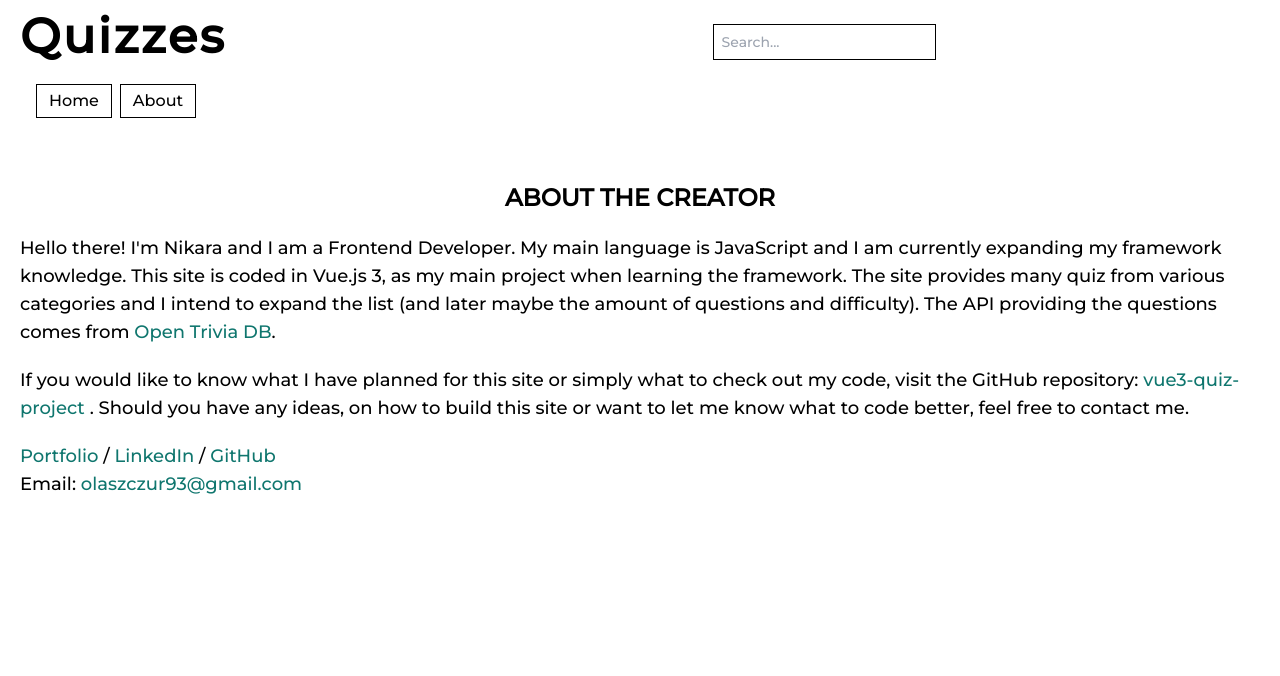
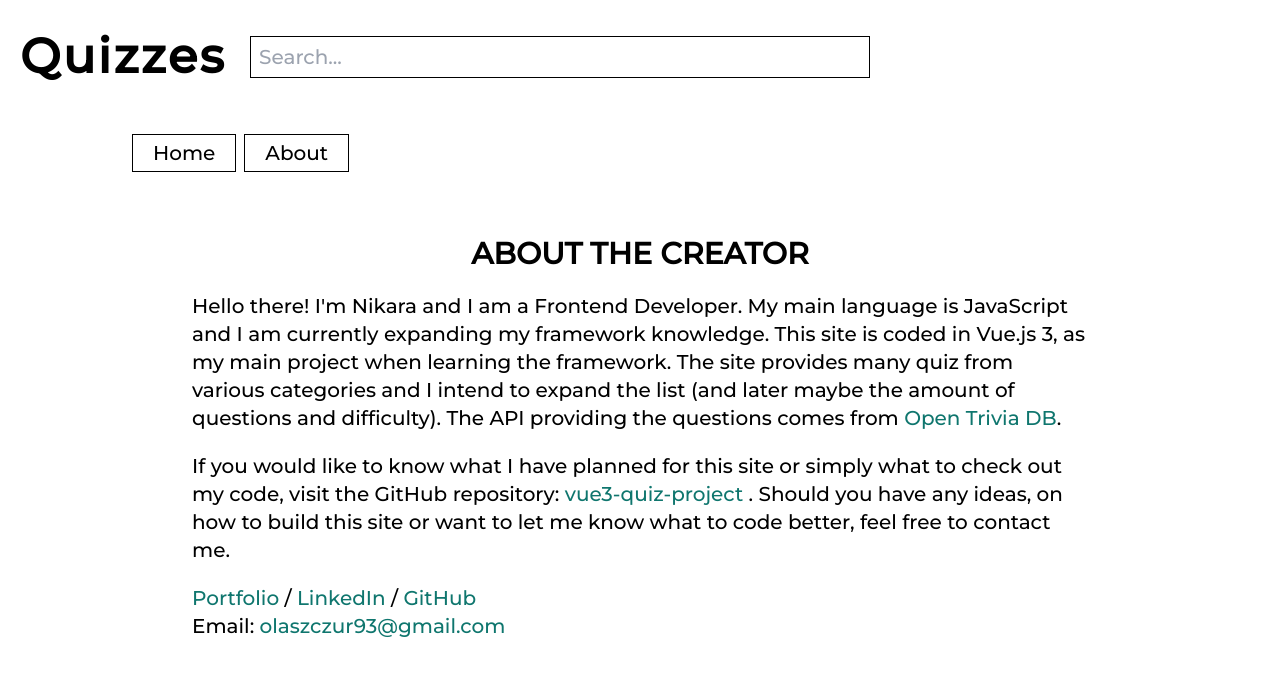
Before and after one commit to Nikara4/vue3-FM-project, a Vue app: page /about in a window 1280 px wide. Shown: the top 676 px of the page. Built offline with nearby package versions, Linux system fonts and the light colour scheme.

Commit message:
responsiveness fix for md and large devices

```diff
--- a/src/App.vue
+++ b/src/App.vue
@@ -1,14 +1,17 @@
 <template>
   <header>
-    <div class="flex w-9/12 px-5 2xl:w-11/12">
+    <div class="flex justify-start xsm:w-full w-9/12 px-5 2xl:w-11/12">
       <h1
-        class="xsm:basis-3/4 xsm:text-5xl xsm:mr-5 font-sans text-5xl antialiased font-semibold tracking-wider my-3 mr-5  2xl:text-8xl 2xl:mr-10"
+        class="xsm:text-4xl xsm:mr-5
+        lg:text-5xl lg:my-8
+        font-sans text-5xl antialiased font-semibold tracking-wider my-3 mr-5"
         ><RouterLink to="/">Quizzes</RouterLink></h1
       >
       <input
         v-model.trim="search"
-        class="xsm:basis-1/4 xsm:w-24 xsm:my-6 xsm:text-sm xsm:p-2 xsm:h-full-h
-        border-black border mx-1 my-10 px-2 2xl:my-14 2xl:text-3xl"
+        class="xsm:basis-2/4 xsm:w-24 xsm:my-5 xsm:text-sm xsm:p-2 xsm:h-full-h
+        lg:text-xl lg:my-9
+        border-black border mx-1 my-10 px-2"
         placeholder="Search..."
       />
       <svg
@@ -26,7 +29,7 @@
         />
       </svg>
     </div>
-    <nav class="xsm:my-0 xsm:list-none flex m-8 2xl:m-12">
+    <nav class="xsm:my-0 lg:m-5 xl:mx-32 list-none  flex m-8">
         <div
         class=""
           v-for="link in navLinks"
--- a/src/components/button/BasicButton.vue
+++ b/src/components/button/BasicButton.vue
@@ -1,5 +1,7 @@
 <template>
-  <button @click="clickAction" class="xsm:text-md xsm:px-3 xsm:mx-1 xsm:my-0 xsm:py-1 xsm:py-0 border border-black px-3 py-1 m-4 mb-4 hover:bg-black hover:text-white duration-200 2xl:px-10 2xl:py-3 2xl:text-3xl"
+  <button @click="clickAction" class="xsm:text-md xsm:px-3 xsm:mx-1 xsm:my-0 xsm:py-1
+  lg:text-xl lg:px-5
+  border border-black px-3 py-1 m-4 mb-4 hover:bg-black hover:text-white duration-200"
     ><slot /></button
   >
 </template>
--- a/src/components/quiz/QuizDetail.vue
+++ b/src/components/quiz/QuizDetail.vue
@@ -1,5 +1,5 @@
 <template>
-  <div  class="xsm:h-bar-sm w-full h-3 mb-2.5 2xl:h-14">
+  <div  class="xsm:h-bar-sm w-full h-3 mb-2.5">
     <div
     v-if="quizStarted"
       class="h-full-h bg-teal-700 duration-300 "
@@ -8,7 +8,7 @@
   </div>
   <div>
     <h3
-      class="xsm:text-xl uppercase font-sans antialiased font-semibold text-2xl ml-5 mb-1"
+      class="xsm:text-xl xl:text-3xl uppercase font-sans antialiased font-semibold ml-5 mb-1"
     >
       {{ quizCategoryName?.name }}
       <span v-if="!showResults && quizStarted"
@@ -17,7 +17,7 @@
     </h3>
   </div>
   <div v-if="initialQuizPage">
-    <p class="xsm:text-sm mx-10">{{ quizCategoryName?.descr }}</p>
+    <p class="xsm:text-sm xl:text-xl mx-10">{{ quizCategoryName?.descr }}</p>
     <div class="xsm:m-5">
       <BasicButton @click-action="startTheQuiz"
         >take the quiz
--- a/src/components/quiz/QuizQuestion.vue
+++ b/src/components/quiz/QuizQuestion.vue
@@ -1,20 +1,20 @@
 <template>
   <div>
     <ul>
-      <h3 class="xsm:text-lg xsm:m-3 antialiased uppercase font-sans font-semibold text-xl mx-10 my-8">
+      <h3 class="xsm:text-lg xsm:m-3 xl:text-xl antialiased uppercase font-sans font-semibold xl:mx-10 xl:my-8">
         {{ normaliseQuestions(question) }}
       </h3>
       <li
-        class="xsm:text-md font-sans xsm:mx-1 mx-10 cursor-pointer hover:bg-teal-500 duration-200 active:bg-teal-600 flex"
+        class="xsm:text-md font-sans xsm:mx-1 xl:mx-10 xl:text-lg cursor-pointer hover:bg-teal-500 duration-200 active:bg-teal-600 flex"
         :class="`${answer}-${key}` === answerSelected && 'clicked-answer'"
         v-for="(answer, key) in answers"
         :key="`${answer}-${key}`"
         @click="onAnswerClick(answer, key)"
       >
-        <span class="xsm:basis-1/4 block border-r border-black p-3 basis-12 text-center">{{
+        <span class="xsm:basis-1/4 xl:basis-24 block border-r border-black p-3 basis-12 text-center">{{
           key
         }}</span>
-        <span class="xsm:basis-3/4 p-3 block">{{ normaliseAnswers(answer) }}</span>
+        <span class="xsm:basis-3/4 xl:px-10 p-3 block">{{ normaliseAnswers(answer) }}</span>
       </li>
     </ul>
   </div>
--- a/src/components/quiz/QuizResult.vue
+++ b/src/components/quiz/QuizResult.vue
@@ -3,12 +3,12 @@
     <h3 class="xsm:text-md xsm:m-5 uppercase font-sans font-semibold text-xl mx-10 my-8">
       Congrats, you have finished the quiz!
     </h3>
-    <p class="xsm:text-md text-lg font-sans mx-10">Your Results:</p>
-    <h4 class="xsm:text-md text-lg font-sans mx-10 mb-5 font-semibold antialiased">{{
+    <p class="xsm:text-md xl:text-xl font-sans mx-10">Your Results:</p>
+    <h4 class="xsm:text-md xl:text-xl font-sans mx-10 mb-5 font-semibold antialiased">{{
       `${numberOfCorrectAnswers}/${numberOfQuestions}`
     }}</h4>
 
-    <p class="xsm:text-sm text-md font-sans mx-10"
+    <p class="xsm:text-sm text-md xl:text-lg font-sans mx-10"
       >You can try again and retake the quiz:</p
     >
   </div>
--- a/src/composables/quizComposables.ts
+++ /dev/null
@@ -1,2 +0,0 @@
-import { ref } from 'vue';
-import { quizCategory } from '../data/quizCategories.js';
--- a/src/views/AboutView.vue
+++ b/src/views/AboutView.vue
@@ -2,10 +2,10 @@
   <main>
     <div class="xsm:my-16 xsm:w-screen antialiased max-h-max w-3/5">
       <h1
-        class="xsm:w-full xsm:text-center xsm:m-0 xsm:text-2xl uppercase font-sans antialiased font-semibold text-2xl ml-5 mb-3"
+        class="xsm:w-full xsm:text-center xsm:m-0 xsm:text-2xl uppercase font-sans antialiased font-semibold xl:text-3xl"
         >About the creator</h1
       >
-      <div class="xsm:mx-5 my-5 xsm:text-lg">
+      <div class="xsm:mx-5 lg:mx-20 xl:mx-48 my-5 xsm:text-lg lg:text-xl">
         <p>
           {{ about.descr }}
           <a
@@ -15,7 +15,7 @@
           >.
         </p>
       </div>
-      <div class="xsm:mx-5 my-5 xsm:text-lg">
+      <div class="xsm:mx-5 lg:mx-20 xl:mx-48 y-5 xsm:text-lg lg:text-xl">
         <p>
           {{ about.repoDescr }}
           <a
@@ -27,7 +27,7 @@
           {{ about.contactDesc }}
         </p></div
       >
-      <div class="xsm:mx-5 my-5 xsm:text-lg">
+      <div class="xsm:mx-5 lg:mx-20 xl:mx-48 my-5 xsm:text-lg lg:text-xl">
         <p>
           <a
             class="text-teal-700 hover:text-white hover:bg-teal-700 duration-300"
--- a/src/views/HomeView.vue
+++ b/src/views/HomeView.vue
@@ -1,8 +1,8 @@
 <template>
   <main>
-    <div class="w-screen">
+    <div class="w-screen xl:w-10/12 xl:mx-auto">
       <div class="max-h-max">
-        <ul class="xsm:grid-cols-1 grid grid-cols-3 2xl:grid-cols-2">
+        <ul class="grid xsm:grid-cols-1 lg:grid-cols-2 xl:grid-cols-3">
           <li v-for="quiz in quizCategory" :key="quiz.categoryNumber">
             <QuizBlock :quiz="quiz" />
           </li>
--- a/src/views/QuizView.vue
+++ b/src/views/QuizView.vue
@@ -1,14 +1,14 @@
 <template>
   <main>
-    <div class="w-screen">
+    <div class="w-screen xl:w-8/12 xl:mx-auto">
       <div class="max-h-max mx-auto">
         <div
-          class="xsm:mx-8 xsm:my-5 h-auto border border-black mx-10 2xl:mx-24 2xl:my-14 h-full"
+          class="xsm:mx-8 xsm:my-5 lg:m-10 xl:m-0 h-auto border border-black h-full"
         >
           <div>
             <div
             v-if="!isQuizStarted && !showResults"
-              class="xsm:h-block-sm g-cover bg-center w-full h-60 2xl:h-respnsive-detail-img"
+              class="xsm:h-block-sm lg:h-block-lg xl:h-block-xl g-cover bg-center w-full"
               :style="{ backgroundImage: getQuizImg() }"
             />
             <QuizDetail
--- a/tailwind.config.js
+++ b/tailwind.config.js
@@ -1,30 +1,31 @@
 /** @type {import('tailwindcss').Config} */
 module.exports = {
-  content: [
-    "./index.html",
-    "./src/**/*.{vue,js,ts,jsx,tsx}",
-  ],
+  content: ['./index.html', './src/**/*.{vue,js,ts,jsx,tsx}'],
   theme: {
     extend: {},
     fontFamily: {
-      'sans': ['montserrat', 'system-ui'],
-      'serif': ['ui-serif', 'Georgia'],
-      'mono': ['ui-monospace', 'SFMono-Regular'],
-      'display': ['Oswald'],
-      'body': ['"Open Sans"'],
+      sans: ['montserrat', 'system-ui'],
+      serif: ['ui-serif', 'Georgia'],
+      mono: ['ui-monospace', 'SFMono-Regular'],
+      display: ['Oswald'],
+      body: ['"Open Sans"'],
     },
     lineHeight: {
-        'quiz-block': '14rem',
-      },
+      'quiz-block': '14rem',
+    },
     height: {
       'block-sm': '12rem',
+      'block-lg': '20rem',
+      'block-xl': '16rem',
       'bar-sm': '14px',
       'full-h': '100%',
-      'respnsive-detail-img': '36rem'
+      'respnsive-detail-img': '36rem',
     },
     screens: {
-      'xsm': '360px',
-    }
+      xsm: '320px',
+      lg: '1024px',
+      xl: '1280px',
+    },
   },
   plugins: [],
-}
+};
```
Also changed, not shown: src/components/quiz/QuizBlock.vue (+3 -8 lines).
